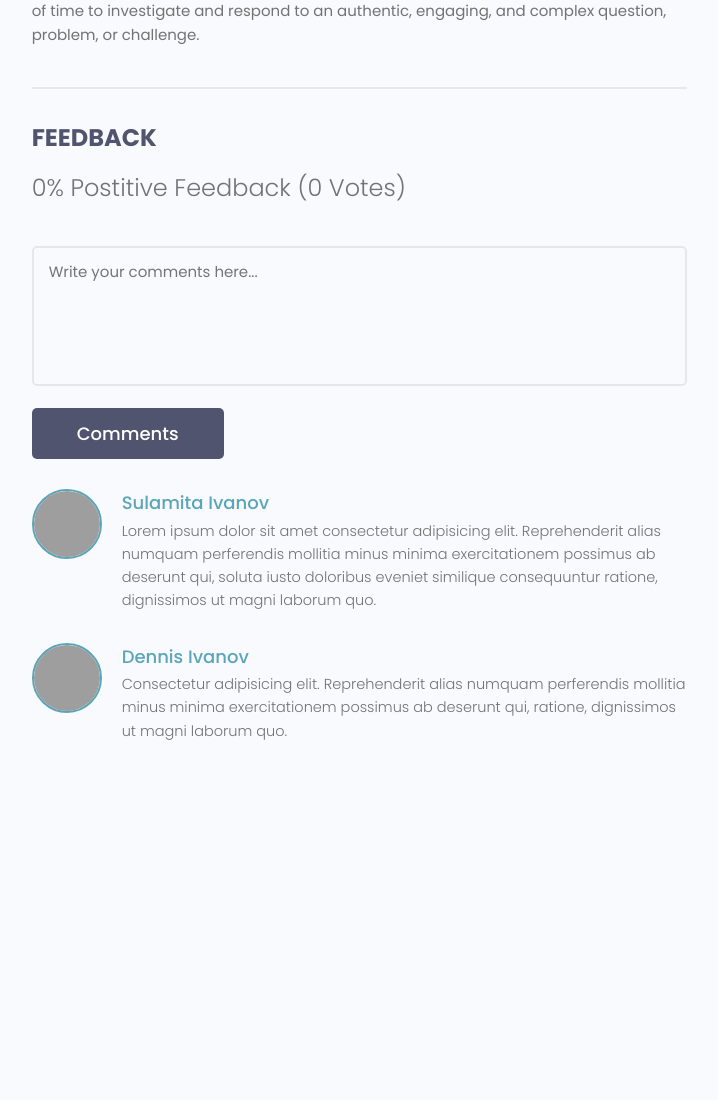
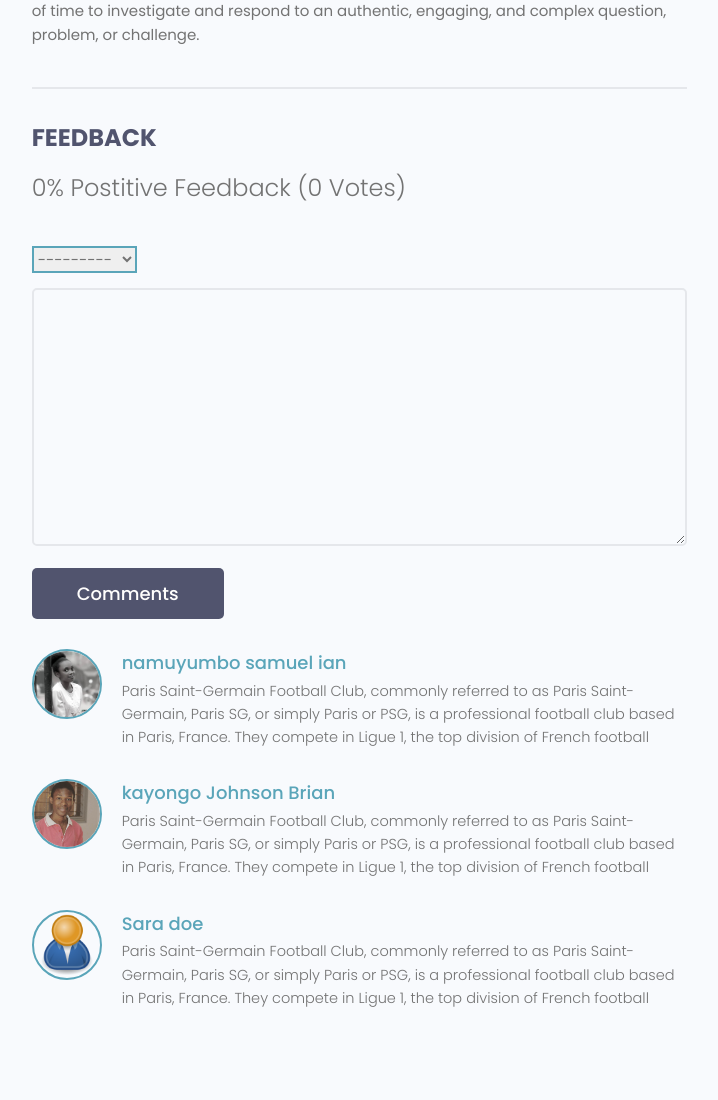
Before and after one commit to kaybrian/Django_Devsearch, a Django app: page /projects/project/03c56006-4012-4509-9723-8887868fd297/ in a window 1280 px wide. Shown: the part 880-1980 px from the top of the page, without its empty margins (465-1183 px from the left). Before the commit the page ends 1620 px from the top, so only its background shows below. Run offline with Django 3.2, Linux system fonts and the light colour scheme; data comes from the database, SQL or seed files in the repository; both versions use the stored data as it was after the commit; some libraries are stand-ins or nearby versions; grey boxes are pictures that could not be loaded.

Commit message:
added a way of adding the reviews in the projects

```diff
--- a/projects/forms.py
+++ b/projects/forms.py
@@ -1,5 +1,5 @@
 from django.forms import ModelForm
-from .models import Project
+from .models import Project, Review
 from django import forms
 
 
@@ -23,3 +23,21 @@
             {'class': 'btn btn-primary'})
         # self.fields['description'].widget.attrs.update(
         #     {'class': 'input', 'placeholder': 'Description'})
+
+
+class ReviewForm(ModelForm):
+    class Meta:
+        model = Review
+        fields = ['value', 'body']
+
+        label = {
+            'value': 'Place your vote',
+            'body': 'Add a comment with your vote'
+        }
+
+    def __init__(self, *args, **kwargs):
+        super(ReviewForm, self).__init__(*args, **kwargs)
+
+        for name, field in self.fields.items():
+            field.widget.attrs.update(
+                {'class': 'input'})
--- a/projects/models.py
+++ b/projects/models.py
@@ -30,15 +30,17 @@
     VOTE_TYPE = (
         ('up', 'Up Vote'),
         ('Down', 'Down Vote'),
-
     )
-    # owner = models.ForeignKey
+    owner = models.ForeignKey(Profile, on_delete=models.CASCADE, null=True)
     project = models.ForeignKey(Project, on_delete=models.CASCADE)
     body = models.TextField(blank=True, null=True)
     value = models.CharField(max_length=200, choices=VOTE_TYPE)
     created = models.DateTimeField(auto_now_add=True)
     id = models.UUIDField(default=uuid.uuid4,
                           primary_key=True, unique=True, editable=False)
+
+    class Meta:
+        unique_together = [['owner', 'project']]
 
     def __str__(self):
         return self.value
--- a/projects/views.py
+++ b/projects/views.py
@@ -1,11 +1,12 @@
 from django.shortcuts import render, redirect
 from django.http import HttpResponse
 from .models import *
-from .forms import ProjectForm
+from .forms import ProjectForm, ReviewForm
 from django.contrib.auth.decorators import login_required
 from django.db.models import Q
 from .utils import searchProject, paginationProjects
 from django.core.paginator import Paginator, PageNotAnInteger, EmptyPage
+from django.contrib import messages
 
 
 def Index(request):
@@ -18,7 +19,17 @@
 
 def project(request, pk):
     project = Project.objects.get(id=pk)
-    context = {'project': project}
+    form = ReviewForm()
+    if request.method == 'POST':
+        if form.is_valid(request.POST):
+            review = form.save(commit=False)
+            review.project = project
+            review.owner = request.user.profile
+            review.save()
+
+            # update project votecount
+            messages.success(request, "Your Review has been Submitted")
+    context = {'project': project, 'form': form}
     return render(request, 'single-project.html', context)
 
 
--- a/static/js/main.js
+++ b/static/js/main.js
@@ -1,23 +1,22 @@
 
-//GET SEARCH FORM AND PAGE LINKS
+
+
 let searchForm = document.getElementById('searchForm')
 let pageLinks = document.getElementsByClassName('page-link')
 
-//ENSURE SEARCH FORM EXISTS
-if (searchForm) {
-    for (let i = 0; pageLinks.length > i; i++) {
-        pageLinks[i].addEventListener('click', function (e) {
+if (searchForm){
+    for (let i=0;pageLinks.length >i; i++ ){
+        pageLinks[i].addEventListener('click', function (e){
             e.preventDefault()
-
-            //GET THE DATA ATTRIBUTE
+            //get the data attrs
             let page = this.dataset.page
 
-            //ADD HIDDEN SEARCH INPUT TO FORM
-            searchForm.innerHTML += `<input value=${page} name="page" hidden/>`
+            //add the hidden search field to form
+            searchForm.innerHTML += `<input value=${page} name="page" hidden /> `
 
-
-            //SUBMIT FORM
+            // suubmit for
             searchForm.submit()
         })
     }
+
 }
--- a/templates/main.html
+++ b/templates/main.html
@@ -39,4 +39,5 @@
 
 </body>
 <script src="{% static 'uikit/app.js' %}"></script>
+<script src="{% static 'js/main.js' %}"></script>
 </html>
--- a/templates/projects.html
+++ b/templates/projects.html
@@ -1,14 +1,14 @@
 {% extends 'main.html' %} {% load static %}{% block content %}
 <!-- Main Section -->
 <main class="projects">
-    <section class="hero-section text-center">
+    <section  class="hero-section text-center">
         <div class="container container--narrow">
             <div class="hero-section__box">
                 <h2>Search for <span>Projects</span></h2>
             </div>
 
             <div class="hero-section__search">
-                <form class="form" action="{% url 'index' %}" method="get">
+                <form id="searchForm"  class="form" action="{% url 'index' %}" method="get">
                     <div class="form__field">
                         <label for="formInput#search">Search By Projects </label>
                         <input value="{{ search_query }}" class="input input--text" id="formInput#search" type="text" name="search_query" placeholder="Search by Project Title" />
--- a/templates/single-project.html
+++ b/templates/single-project.html
@@ -33,38 +33,36 @@
                         {{ project.vote_ratio }}% Postitive Feedback ({{ project.vote_total }} Vote{{project.vote_total|pluralize:"s" }})
                     </h5>
 
-                    <form class="form" action="#" method="POST">
+                    <form class="form" action="{% url 'project' project.id%}" method="POST">
+                        {% csrf_token %}
                         <!-- Textarea -->
+                        {% for field in form %}
                         <div class="form__field">
-                            <label for="formInput#textarea">Comments: </label>
-                            <textarea class="input input--textarea" name="message" id="formInput#textarea" placeholder="Write your comments here..."></textarea>
+                            <label for="formInput#textarea">{{ field.label }}  </label>
+                            {{ field }}
                         </div>
+                        {% endfor %}
                         <input class="btn btn--sub btn--lg" type="submit" value="Comments" />
                     </form>
+
+
                     <div class="commentList">
+                        {% for review in project.review_set.all  %}
+                            {% if review.body  %}
                                 <div class="comment">
-                            <a href="profile.html">
-                                <img class="avatar avatar--md" src="https://pbs.twimg.com/profile_images/1335382240931368961/b3wSZKj4_400x400.jpg" alt="user" />
+                                    <a href="{% url 'user-profile' review.owner.id %}">
+                                        <img class="avatar avatar--md" src="{{ review.owner.profile_image.url }}" alt="user" />
                                     </a>
                                     <div class="comment__details">
-                                <a href="profile.html" class="comment__author">Sulamita Ivanov</a>
+                                        <a href="{% url 'user-profile' review.owner.id %}" class="comment__author">{{ review.owner.name }}</a>
                                         <p class="comment__info">
-                                    Lorem ipsum dolor sit amet consectetur adipisicing elit. Reprehenderit alias numquam perferendis mollitia minus minima exercitationem possimus ab deserunt qui, soluta iusto doloribus eveniet similique consequuntur ratione, dignissimos ut magni laborum
-                                    quo.
+                                            {{ review.body|linebreaksbr }}
                                         </p>
                                     </div>
                                 </div>
-                        <div class="comment">
-                            <a href="profile.html">
-                                <img class="avatar avatar--md" src="https://avatars.githubusercontent.com/u/33843378" alt="user" />
-                            </a>
-                            <div class="comment__details">
-                                <a href="profile.html" class="comment__author">Dennis Ivanov</a>
-                                <p class="comment__info">
-                                    Consectetur adipisicing elit. Reprehenderit alias numquam perferendis mollitia minus minima exercitationem possimus ab deserunt qui, ratione, dignissimos ut magni laborum quo.
-                                </p>
-                            </div>
-                        </div>
+                            {% endif %}
+                        {% endfor %}
+
                     </div>
                 </div>
             </div>
--- a/users/templates/users/profiles.html
+++ b/users/templates/users/profiles.html
@@ -9,7 +9,7 @@
             </div>
 
             <div class="hero-section__search">
-                <form class="form" action="{% url 'profile' %}" method="get">
+                <form id="searchForm" class="form" action="{% url 'profile' %}" method="get">
                     <div class="form__field">
                         <label for="formInput#search">Search Developers </label>
                         <input value="{{ search_query }}" class="input input--text" id="formInput#search" type="text" name="search_query" placeholder="Search by developer name" />
```
Also changed, not shown: templates/pagination.html (+4 -4 lines), db.sqlite3, projects/migrations/0005_auto_20210717_0853.py (added). Lines whose indentation alone changed are shown as unchanged.
